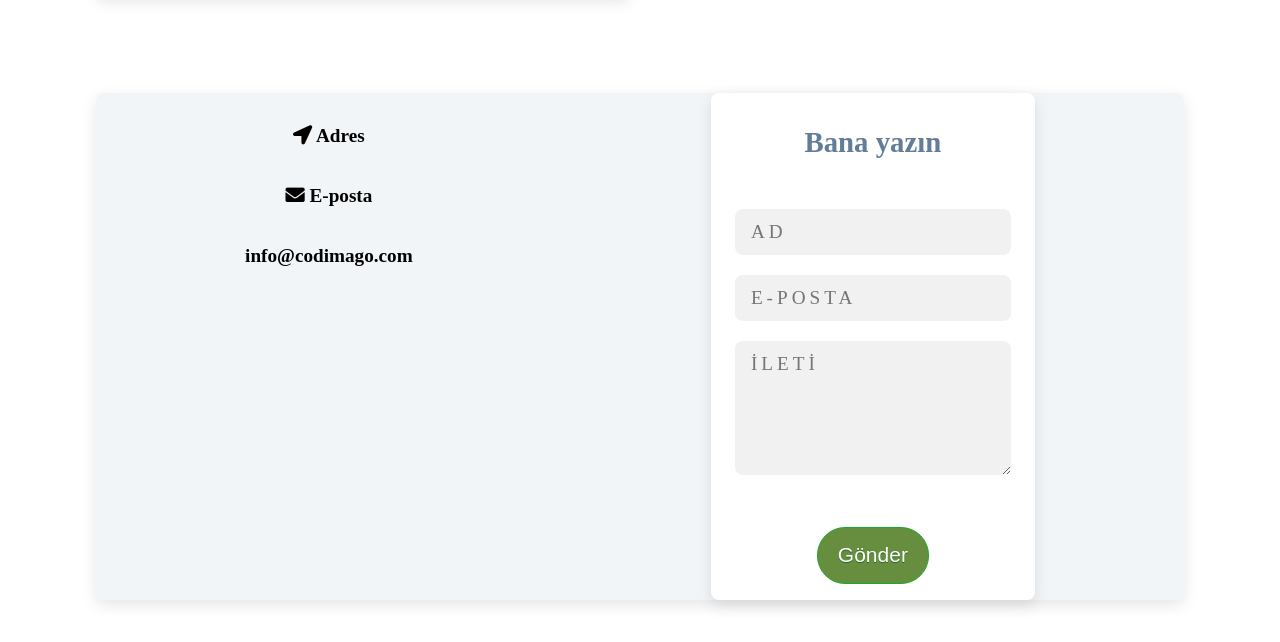
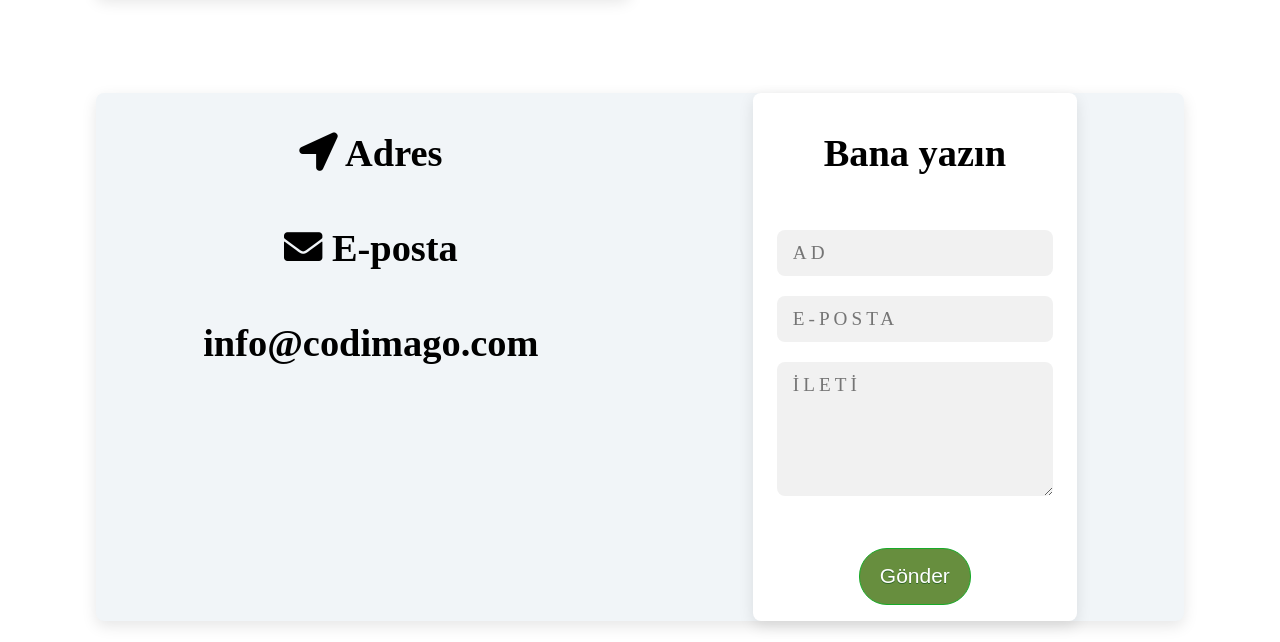
Before and after one commit to firatgoktepe/Bora-Website, a plain HTML site: page index.html in a window 1280 px wide. Shown: the part 1933-2575 px from the top of the page. Drawn offline with Linux system fonts and the light colour scheme.

Commit message:
more and more accessibility

```diff
--- a/index.html
+++ b/index.html
@@ -149,26 +149,26 @@
       <!-- contact info -->
 
       <article class="contact-info">
-        <h4 class="contact-title">
+        <h1 class="contact-title">
           <span class="contact-icon">
             <i class="fas fa-location-arrow"></i>
           </span>
           Adres
-        </h4>
-        <h4 class="contact-text"></h4>
+        </h1>
+        <h1 class="contact-text"></h1>
 
-        <h4 class="contact-title">
+        <h1 class="contact-title">
           <span class="contact-icon">
             <i class="fas fa-envelope"></i>
           </span>
           E-posta
-        </h4>
-        <h4 class="contact-text">info@codimago.com</h4>
+        </h1>
+        <h1 class="contact-text">info@codimago.com</h1>
       </article>
 
       <!-- contact form -->
       <article class="contact-form">
-        <h2>Bana yazın</h2>
+        <h1>Bana yazın</h1>
         <form action="https://formspree.io/f/myybppdb" method="POST">
           <div class="form-group">
             <!-- inputs -->
```
